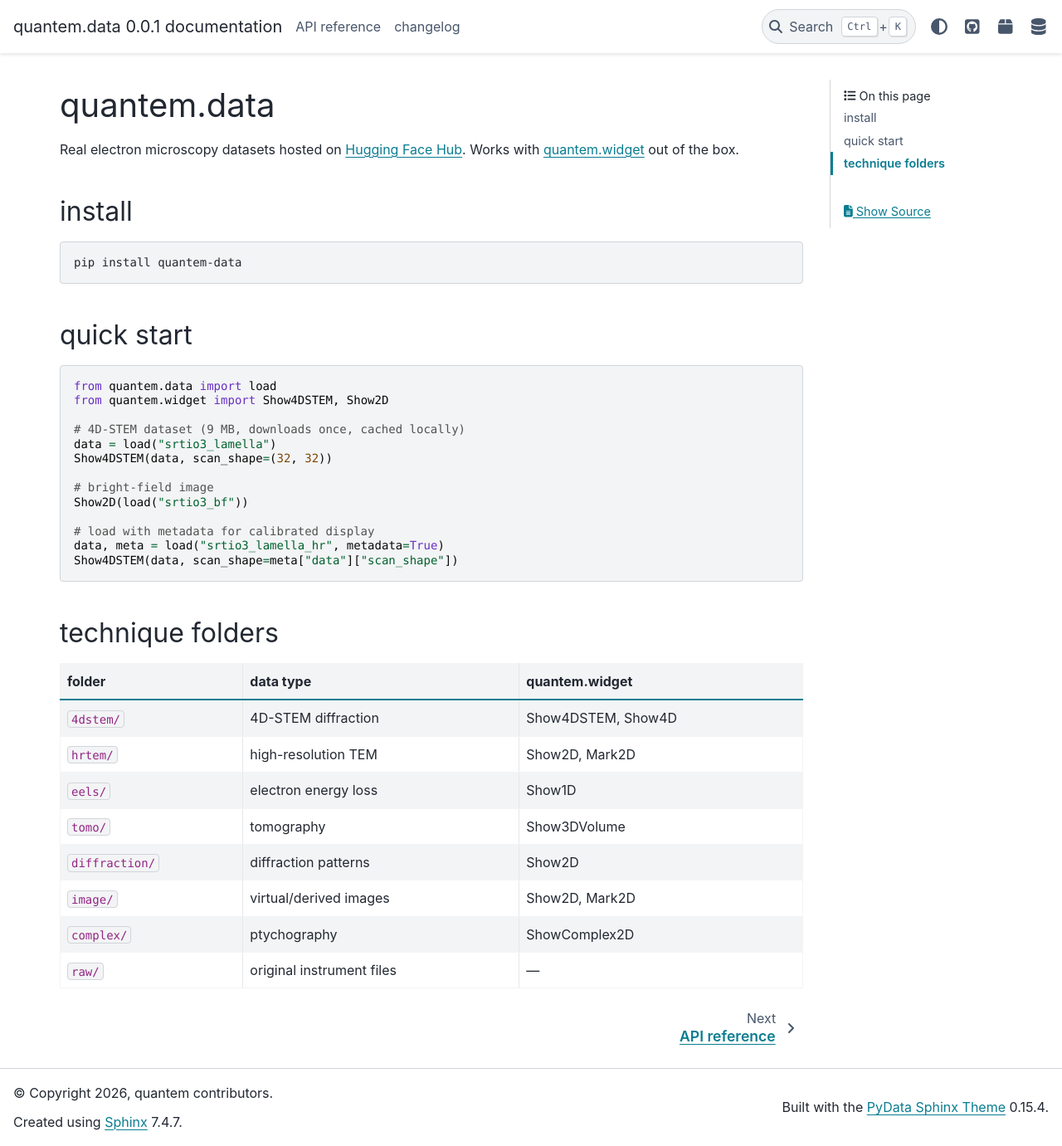
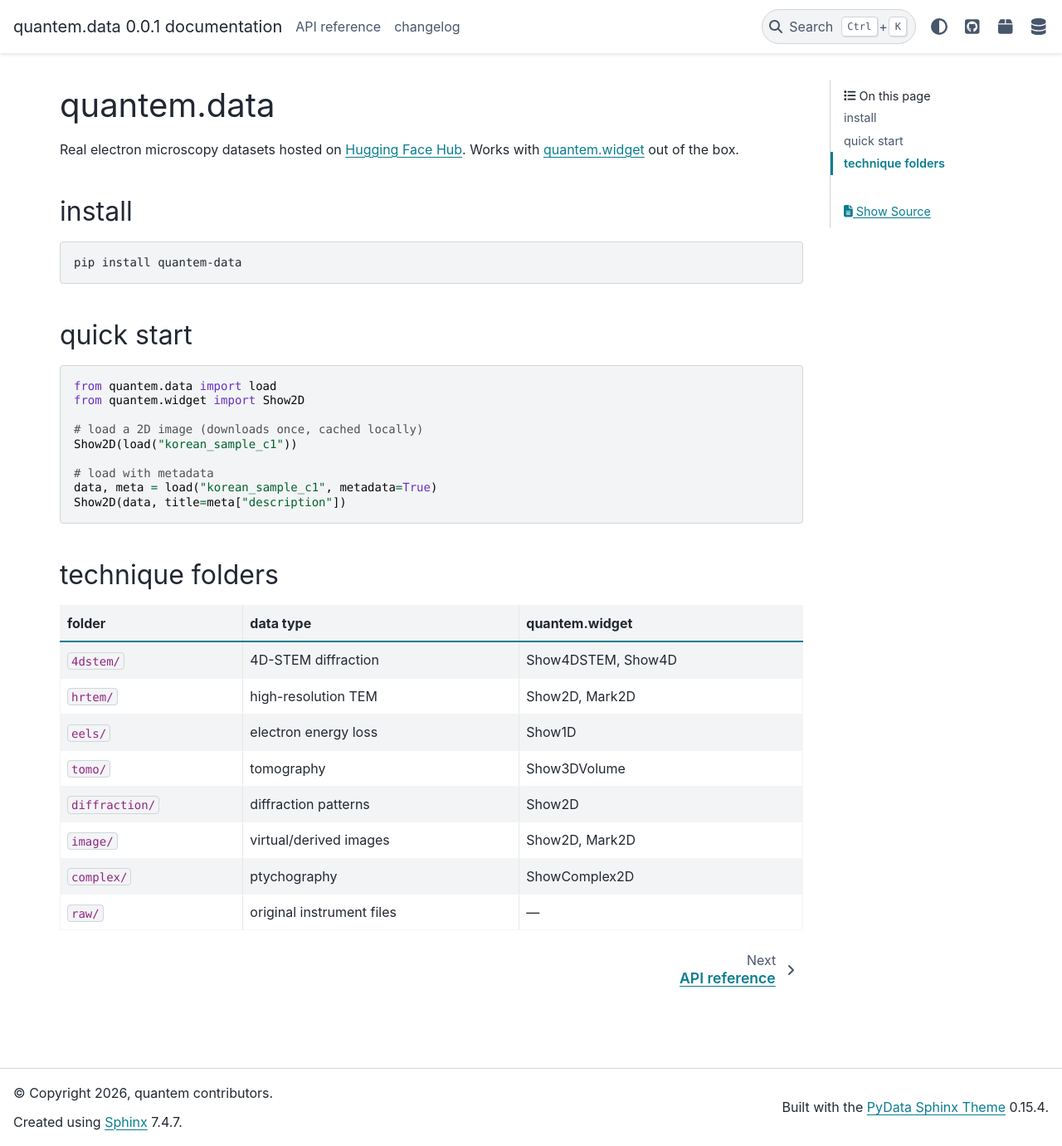
Before and after one commit to bobleesj/quantem.data, a Sphinx documentation site: the page built from docs/index.md, in a window 1280 px wide and 1381 px high. Shown: the whole window at 83% size. Built offline with Sphinx 7.4.7 and the PyData theme 0.15.4, drawn with Linux system fonts in a browser that asks for light colours; the version number is read from the project's files by our own code.

Commit message:
use korean_sample_c1 as sole demo dataset, add colab badge to notebook

````diff
--- a/docs/index.md
+++ b/docs/index.md
@@ -13,18 +13,14 @@ pip install quantem-data
 
 ```python
 from quantem.data import load
-from quantem.widget import Show4DSTEM, Show2D
+from quantem.widget import Show2D
 
-# 4D-STEM dataset (9 MB, downloads once, cached locally)
-data = load("srtio3_lamella")
-Show4DSTEM(data, scan_shape=(32, 32))
+# load a 2D image (downloads once, cached locally)
+Show2D(load("korean_sample_c1"))
 
-# bright-field image
-Show2D(load("srtio3_bf"))
-
-# load with metadata for calibrated display
-data, meta = load("srtio3_lamella_hr", metadata=True)
-Show4DSTEM(data, scan_shape=meta["data"]["scan_shape"])
+# load with metadata
+data, meta = load("korean_sample_c1", metadata=True)
+Show2D(data, title=meta["description"])
 ```
 
 ## technique folders
````
Also changed, not shown: README.md (+17 -29 lines), 3 other files.
